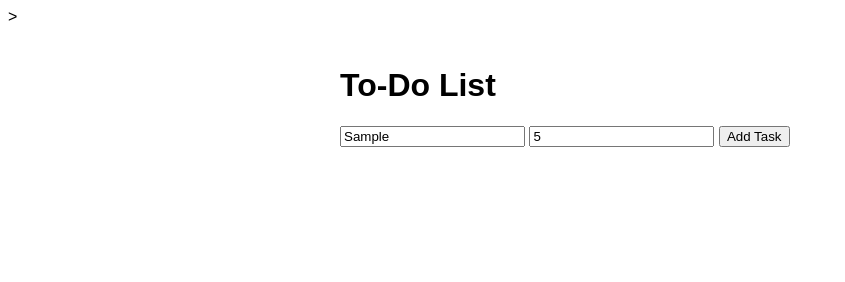
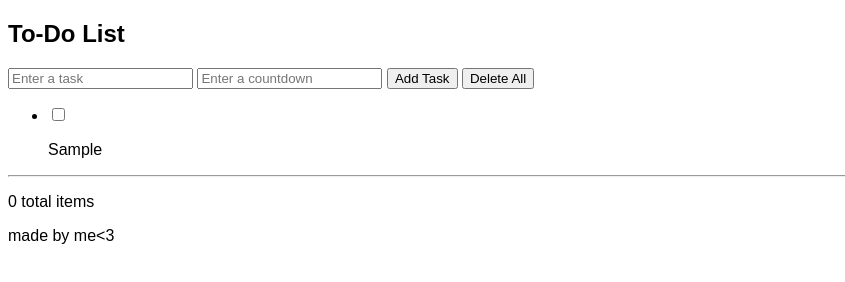
Before and after one commit to mckorn/my-todo, a plain HTML site: page index.html in a window 1280 px wide. Both pictures are taken after typing "Sample", "5" into the empty fields and a click on the button "Add Task". Shown: the whole page, without its empty margins (0-845 px from the left). Drawn offline with Linux system fonts and the light colour scheme.

Commit message:
updated with working list and checkboxes for items

```diff
--- a/app.js
+++ b/app.js
@@ -1,26 +1,89 @@
+// retrieve todo from local storage or initialize an empty array
+
+// todo = to the local storage, if that dosen't exist them make an empty array
+let todo = JSON.parse(localStorage.getItem("todo")) || [];
+
+const todoInput = document.getElementById('taskInput');
+const timerInput = document.getElementById('timerInput');
+const todoCount = document.getElementById('todoCount');
+const todoList = document.getElementById('taskList');
+
+const addButton = document.querySelector(".btn");
+const deleteButton = document.getElementById("deleteBttn")
+
+// initialize
+document.addEventListener("DOMContentLoaded", function() { // when something happens the function will run
+  addButton.addEventListener("click", addTask);
+  todoInput.addEventListener('keydown', function (event) {
+    if (event.key === "Enter") {
+      event.preventDefault(); // basically means, don't refresh the page (or empty the input or send to another page)
+      addTask();
+    }
+  });
+  deleteButton.addEventListener("click", deleteAllTasks);
+  displayTasks();
+});
+
 function addTask() {
-  const taskInput = document.getElementById('task-input');
-  const timerInput = document.getElementById('timer-input');
-  const taskList = document.getElementById('task-list');
-
-  const task = taskInput.value;
+  // const also means you can't access the values outside of this function
+  const task = taskInput.value.trim();
   const timer = parseInt(timerInput.value);
 
-  if (!task || isNaN(timer)) {
+  if (task !== "" && !(isNaN(timer)) ) {
+    todo.push({ // want to use it as an object (so we can include components)
+      text: task,
+      time: timer,
+      disabled: false,
+      // we have just randomly created these variable values
+    });
+    saveToLocalStorage();
+    // then clear the text after you press enter
+    todoInput.value = "";
+    timerInput.value = "";
+    displayTasks();
+  } else {
     alert('Enter a valid task and timer.')
     return;
   }
 
-  const listItem = ocument.createElement('li');
-  listItem.textContent = '${task} - ${timer} seconds';
+  // if (!task || isNaN(timer)) { // POSSIBLY SHOULD USE newTask !== ""
+  //   alert('Enter a valid task and timer.')
+  //   return;
+  // }
+}
 
-  taskList.appendChild(listItem);
+function deleteAllTasks() {
+  console.log("test");
 
-  setTimeout(() => {
-    alert('Time iz up for: ${task}')
-    taskList.removeChild(listItem);
-  }, timer * 1000);
+}
 
-  taskInput.value = '';
-  timerInput.value = '';
+function displayTasks() {
+  todoList.innerHTML = "";
+  todo.forEach((item, index) => {
+    const p = document.createElement("p");
+    // below is how we define that we are writing in html
+    // you'll see that we make the id the input-index of the list and
+    // if the item is disabled then we make it checked
+    p.innerHTML = `
+      <div class="todo-container">
+        <input type="checkbox" class="todo-checkbox"
+        id="input-${index}"
+        ${item.disabled ? "checked" : ""}>
+
+      <p id="todo-${index}" class="${item.disabled ? "disabled" : ""}"
+         onclick="editTask(${index})">${item.text}
+      </p>
+      </div>
+    `
+    p.querySelector(".todo-checkbox").addEventListener
+    ("change", () => {
+      toggleTask(index);
+    });
+    todoList.appendChild(p);
+  });
 }
+
+function saveToLocalStorage() {
+  // this item is going to be called a todo
+  localStorage.setItem("todo", JSON.stringify(todo));
+}
--- a/index.html
+++ b/index.html
@@ -1,18 +1,46 @@
 <!DOCTYPE html>
+<html lang="en">
 <head>
   <meta charset="UTF-8">
   <meta name="viewport" content="width=device-width, initial-scale=1.0">
+  <link rel="stylesheet" href="styles.css">
+  <script src="app.js" defer></script>
   <title>Timed To-Do's</title>
-  <link rel="stylesheet" href="styles.css">
-</head>>
+</head>
 <body>
-  <div id="app">
+  <section class="todo">
     <h1>To-Do List</h1>
-    <input type="text" id="task-input" placeholder="Enter a task">
-    <input type="number" id="timer-input" placeholder="Timer">
-    <button onclick="addTask()">Add Task</button>
-    <ul id="task-list"></ul>
-  </div>
-  <script src="app.js"></script>
+    <div class="input">
+      <input
+        type="text"
+        class="input-field"
+        id="taskInput"
+        placeholder="Enter a task"
+      />
+      <input
+        type="number"
+        class="input-field"
+        id="timerInput"
+        placeholder="Enter a countdown"
+      />
+    <button class="btn">Add Task</button>
+    <button id="deleteBttn">Delete All</button>
+    </div>
+    <ul class="scroll">
+      <li class="task-list" id="taskList"></li>
+    </ul>
+    <div>
+      <hr class="counter"/>
+      <div class="counter-container">
+        <p><span>0</span> total items</p>
+      </div>
+    </div>
+    <footer>
+      <div class="footer">
+        <p class="made-by">made by me&lt;3</p>
+
+      </div>
+    </footer>
+  </section>
 </body>
 </html>
--- a/styles.css
+++ b/styles.css
@@ -7,3 +7,53 @@ body {
   margin: 0 auto;
   padding: 20px;
 }
+
+#btn {
+  padding: 0;
+}
+
+#task-list {
+  list-style-type: none;
+  padding: 0;
+}
+
+#task-list li {
+  margin: 10px 0;
+  padding: 10px;
+  border: 1px solid #ccc;
+}
+
+/* .disabled {
+  display: flex;
+  text-decoration: line-through;
+}
+
+input[type="checkbox"] {
+  appearance: none;
+  -webkit-appearance: none;
+  -moz-appearance: none;
+  cursor: pointer;
+}
+
+input[type="checkbox"]::before {
+  content: "\2713";
+  display: inline-block;
+  width: 2rem;
+  height: 2rem;
+  font-size: 1.7rem;
+  text-align: center;
+  border: 0.06rem solid var(--gray-border);
+  border-radius: 50%;
+  color: transparent;
+}
+
+input[type="checkbox"]:checked::before {
+  color: var(--white);
+  background-color: var(--green);
+  border: 0.06rem solid var(--green);
+  border-radius: 50%;
+}
+
+.counter {
+  border: 0.06rem solid var(--gray-light);
+} */
```
